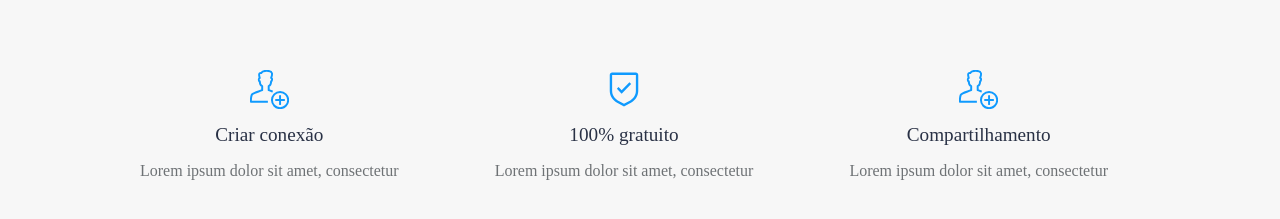
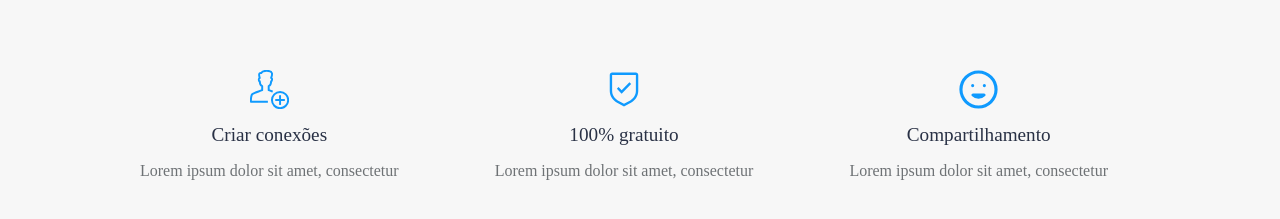
Before and after one commit to PedroMakengo/rachi, a React (Create React App) app: page / in a window 1280 px wide. Shown: the part 819-1038 px from the top of the page. Built offline with nearby package versions, Linux system fonts and the light colour scheme.

Commit message:
Adicionando a parte de itens

```diff
--- /dev/null
+++ b/src/components/AboutInfo/ItemInfo/index.jsx
@@ -0,0 +1,13 @@
+import React from "react";
+
+const ItemInfo = ({img, text}) => {
+  return (
+    <div className="item">
+      <img src={img} alt="" />
+      <h2>{text}</h2>
+      <p>Lorem ipsum dolor sit amet, consectetur </p>
+    </div>
+  )
+}
+
+export { ItemInfo };
--- a/src/components/AboutInfo/index.jsx
+++ b/src/components/AboutInfo/index.jsx
@@ -2,6 +2,8 @@ import React from 'react';
 
 import CriarConexaoImg from '../../assets/CriarConexao.svg';
 import GratuitoImg from '../../assets/Gratuito.svg';
+import CompartilhamentoImg from '../../assets/Compartilhamento.svg';
+import { ItemInfo } from './ItemInfo';
 
 import { AboutContent, RowContent } from './style.js';
 
@@ -10,26 +12,10 @@ const About = () => {
     <AboutContent>
       <div className="container">
         <h1>Como funciona</h1>
-
         <RowContent>
-
-          <div className="item">
-            <img src={CriarConexaoImg} alt="" />
-            <h2>Criar conexão</h2>
-            <p>Lorem ipsum dolor sit amet, consectetur </p>
-          </div>
-
-          <div className="item">
-            <img src={GratuitoImg} alt="" />
-            <h2>100% gratuito</h2>
-            <p>Lorem ipsum dolor sit amet, consectetur </p>
-          </div>
-
-          <div className="item">
-            <img src={CriarConexaoImg} alt="" />
-            <h2>Compartilhamento</h2>
-            <p>Lorem ipsum dolor sit amet, consectetur </p>
-          </div>
+          <ItemInfo img={CriarConexaoImg} text='Criar conexões' />
+          <ItemInfo img={GratuitoImg} text='100% gratuito' />
+          <ItemInfo img={CompartilhamentoImg} text='Compartilhamento' />
         </RowContent>
       </div>
     </AboutContent>
```
Also changed, not shown: src/assets/Compartilhamento.svg (renamed from src/assets/Group (1).svg), src/components/AboutInfo/ItemInfo/style.js (added).
